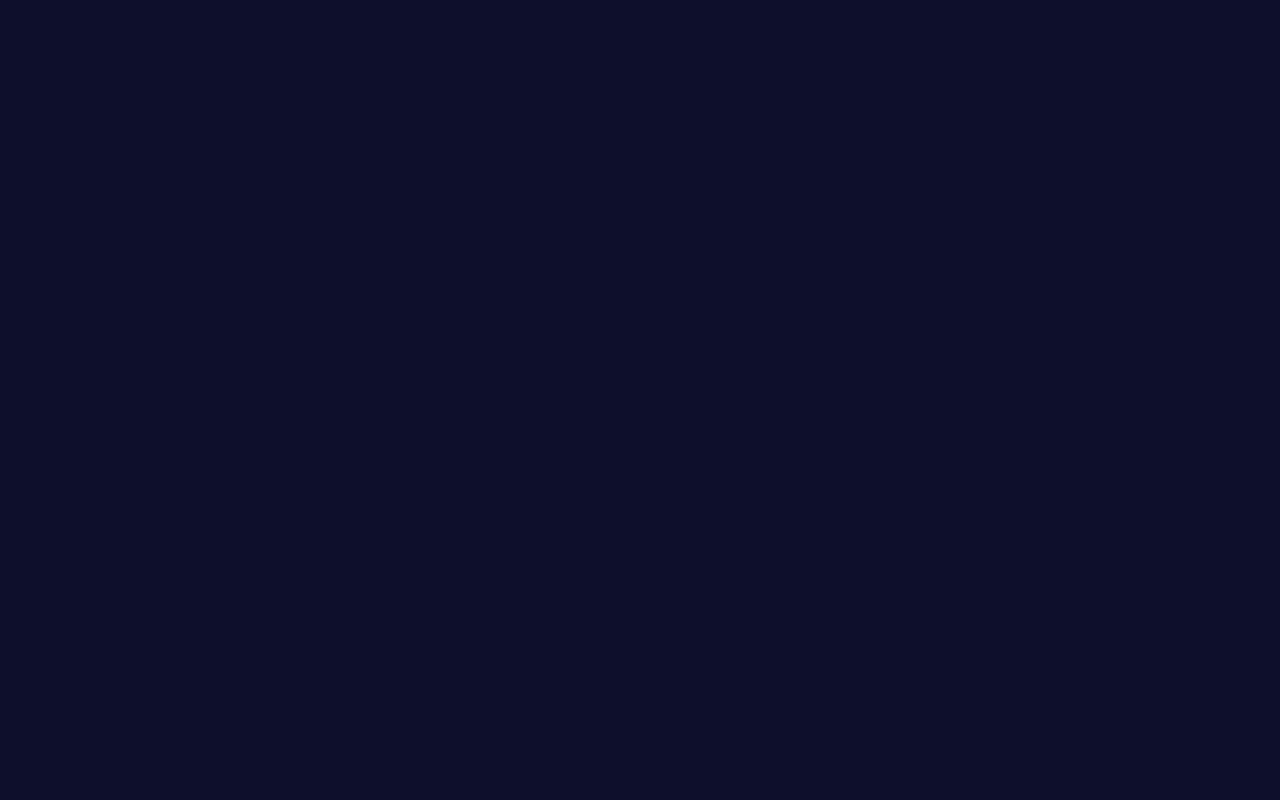
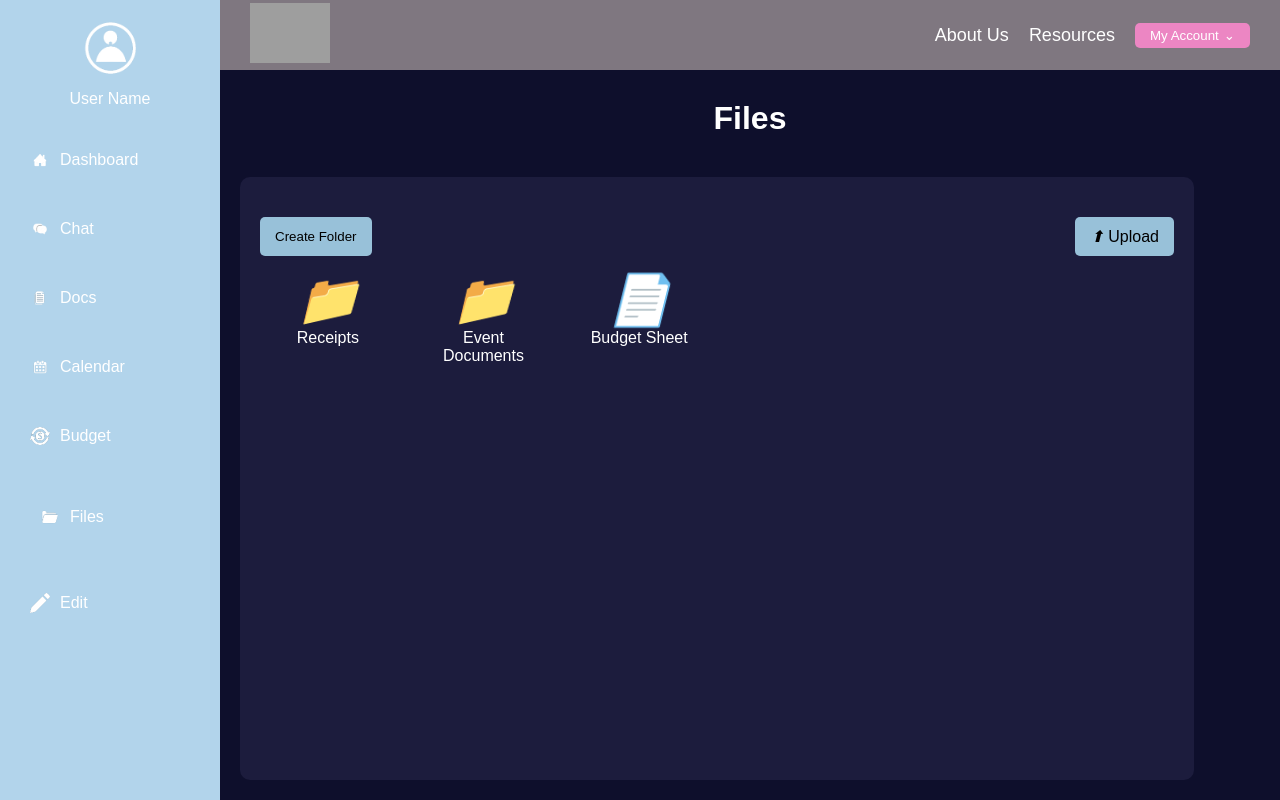
Before and after one commit to Vivian-Nguyen-08/git-assignment, a React (Create React App) app in the folder frontend/: page /files in a window 1280 px wide. Before the commit this address had no page. Built offline with nearby package versions, Linux system fonts and the light colour scheme; grey boxes are pictures that could not be loaded.

Commit message:
create folder and upload function workinf for file page

```diff
--- a/frontend/src/App.js
+++ b/frontend/src/App.js
@@ -4,6 +4,7 @@ import "./App.css";
 import globeLogo from "./assets/globe.png";
 import Login from "./pages/Login";
 import Signup from "./pages/Signup";
+import Files from "./pages/Files";
 import Dashboard from "./pages/Dashboard";
 import Settings from "./pages/Settings";
 import EventPage from "./pages/EventPage";
@@ -53,6 +54,7 @@ function App() {
           <Route path="/signup" element={<Signup />} />
           <Route path="/dashboard" element={<Dashboard />} />
           <Route path="/settings" element={<Settings />} />
+          <Route path="/files" element={<Files />} />
           <Route path="/favorites" element={<Favorites />} />
           <Route path="/event/:id" element={<EventPage />} />
         </Routes>
--- a/frontend/src/pages/EventPage.js
+++ b/frontend/src/pages/EventPage.js
@@ -55,8 +55,10 @@ const EventPage = () => {
             <span>Budget</span>
           </div>
           <div className="sidebar-link">
-            <img src={file_Icon} alt="files" className="sidebar-img" />
-            <span>Files</span>
+            <Link to="/Files" className="sidebar-link">
+              <img src={file_Icon} alt="files" className="sidebar-img" />
+              <span>Files</span>
+            </Link>
           </div>
           <div className="sidebar-link">
             <img src={edit_Icon} alt="edit" className="sidebar-img" />
@@ -87,8 +89,12 @@ const EventPage = () => {
         </div>
 
         <div className="event-dates">
-          <p><strong>From:</strong> {fromDate || "N/A"}</p>
-          <p><strong>To:</strong> {toDate || "N/A"}</p>
+          <p>
+            <strong>From:</strong> {fromDate || "N/A"}
+          </p>
+          <p>
+            <strong>To:</strong> {toDate || "N/A"}
+          </p>
         </div>
 
         <div className="event-members">
--- /dev/null
+++ b/frontend/src/pages/Files.css
@@ -0,0 +1,142 @@
+.files-page {
+  display: flex;
+  height: 100vh;
+  font-family: Arial, sans-serif;
+}
+
+/* === SIDEBAR === */
+.files-page .event-sidebar {
+  background-color: #b2d4eb;
+  width: 220px;
+  padding: 20px;
+  display: flex;
+  flex-direction: column;
+  align-items: center;
+}
+
+.files-page .sidebar-user {
+  text-align: center;
+  margin-bottom: 30px;
+}
+
+.files-page .user-icon {
+  width: 60px;
+  height: 60px;
+  border-radius: 50%;
+}
+
+.files-page .sidebar-links {
+  width: 100%;
+}
+
+.files-page .sidebar-link {
+  display: flex;
+  align-items: center;
+  gap: 10px;
+  padding: 12px 10px;
+  margin-bottom: 5px;
+  color: #fff;
+  text-decoration: none;
+  cursor: pointer;
+}
+
+.files-page .sidebar-link:hover {
+  background-color: #cbe4f6;
+  border-radius: 10px;
+}
+
+.files-page .sidebar-link img {
+  width: 20px;
+  height: 20px;
+}
+
+.sidebar-img {
+  width: 52px;
+  height: 52px;
+  object-fit: contain;
+  display: block;
+}
+
+/* Title */
+.files-title {
+  text-align: center;
+  margin: 30px 0 20px;
+  font-size: 32px;
+}
+
+/* FIles container */
+.files-container {
+  background-color: #1c1c3d;
+  border-radius: 10px;
+  padding: 20px;
+  margin: 20px;
+  width: 90%;
+  height: 80vh;
+  overflow-y: auto;
+}
+
+.file-buttons {
+  display: flex;
+  justify-content: space-between;
+  margin-top: 20px;
+}
+
+.create-folder, .upload {
+  background-color: #98C1D9;
+  border: none;
+  color: black;
+  padding: 10px 15px;
+  border-radius: 5px;
+  cursor: pointer;
+
+}
+
+.folder-input {
+  display: flex;
+  align-items: center;
+  gap:10px;
+  margin-bottom: 15px;
+}
+
+.folder-input input {
+  padding: 8px;
+  border: 1px solid #ccc;
+  border-radius: 5px;
+  outline: none;
+}
+
+.folder-input button {
+  background-color: #5a6ee1;
+  color: white;
+  border: none;
+  padding: 8px 12px;
+  border-radius: 5px;
+  cursor: pointer;
+}
+
+.file-grid {
+  /* display: flex;
+  gap: 20px;
+  flex-wrap: wrap; */
+  display: grid;
+  grid-template-columns: repeat(auto-fill, minmax(120px, 1fr));
+  gap: 20px;
+}
+
+.folder,
+.file {
+  display: flex;
+  flex-direction: column;
+  align-items: center;
+  background-color: transparent;
+  padding: 15px;
+  border-radius: 15px;
+  cursor: pointer;
+
+}
+
+.folder-icon,
+.file-icon {
+  font-size: 50px;
+  color: #ff5c5c
+}
--- /dev/null
+++ b/frontend/src/pages/Files.js
@@ -0,0 +1,176 @@
+import React, { useState, useEffect } from "react";
+import { useParams, useLocation, Link } from "react-router-dom";
+import "./Files.css";
+import globeLogo from "../assets/globe.png";
+import profile_Icon from "../assets/profile_Icon.png";
+import home_Icon from "../assets/home_Icon.png";
+import chat_Icon from "../assets/chat_Icon.png";
+import docs_Icon from "../assets/docs_Icon.png";
+import calandar_Icon from "../assets/calandar_Icon.png";
+import budget_Icon from "../assets/budget_Icon.png";
+import file_Icon from "../assets/file_Icon.png";
+import edit_Icon from "../assets/edit_Icon.png";
+
+const Files = () => {
+  const [dropdownOpen, setDropdownOpen] = useState(false);
+  const [sidebarCollapsed, setSidebarCollapsed] = useState(false);
+
+  const toggleSidebar = () => setSidebarCollapsed(!sidebarCollapsed);
+  const toggleDropdown = () => setDropdownOpen(!dropdownOpen);
+
+  // Dummy data
+  const [fileItems, setFileItems] = useState([
+    { type: "folder", name: "Receipts" },
+    { type: "folder", name: "Event Documents" },
+    { type: "file", name: "Budget Sheet" },
+  ]);
+
+  const [newFolderName, setNewFolderName] = useState("");
+  const [showInput, setShowInput] = useState(false);
+
+  const handleCreateFolder = () => {
+    if (newFolderName.trim()) {
+      setFileItems([...fileItems, { type: "folder", name: newFolderName }]);
+      setNewFolderName(""); // Reset input field
+      setShowInput(false); // Hide input field
+    }
+  };
+
+  const handleFileUpload = (event) => {
+    const file = event.target.files[0];
+    if (file) {
+      const fileURL = URL.createObjectURL(file); // Generate URL for the uploaded file
+      setFileItems([
+        ...fileItems,
+        { type: "file", name: file.name, url: fileURL },
+      ]);
+    }
+  };
+
+
+  return (
+    <div className="files-page">
+      {/* Sidebar */}
+      <div className="event-sidebar">
+        <div className="sidebar-user">
+          <img src={profile_Icon} alt="User" className="user-icon" />
+          <p>User Name</p>
+        </div>
+
+        <div className="sidebar-links">
+          <Link to="/dashboard" className="sidebar-link">
+            <img src={home_Icon} alt="home" className="sidebar-img" />
+            <span>Dashboard</span>
+          </Link>
+          <div className="sidebar-link">
+            <img src={chat_Icon} alt="chat" className="sidebar-img" />
+            <span>Chat</span>
+          </div>
+          <div className="sidebar-link">
+            <img src={docs_Icon} alt="docs" className="sidebar-img" />
+            <span>Docs</span>
+          </div>
+          <div className="sidebar-link">
+            <img src={calandar_Icon} alt="calendar" className="sidebar-img" />
+            <span>Calendar</span>
+          </div>
+          <div className="sidebar-link">
+            <img src={budget_Icon} alt="budget" className="sidebar-img" />
+            <span>Budget</span>
+          </div>
+          <div className="sidebar-link">
+            <Link to="/Files" className="sidebar-link">
+              <img src={file_Icon} alt="files" className="sidebar-img" />
+              <span>Files</span>
+            </Link>
+          </div>
+          <div className="sidebar-link">
+            <img src={edit_Icon} alt="edit" className="sidebar-img" />
+            <span>Edit</span>
+          </div>
+        </div>
+      </div>
+
+      {/*Header section */}
+      <div className="main-panel">
+        <div className="top-nav">
+          <Link to="/">
+            <img src={globeLogo} alt="Planora Logo" className="nav-logo" />
+          </Link>
+          <div className="nav-links">
+            <Link to="/about">About Us</Link>
+            <Link to="/resources">Resources</Link>
+            <div className="account-wrapper" onClick={toggleDropdown}>
+              <button className="account-btn">
+                <span>My Account</span> ⌄
+              </button>
+              {dropdownOpen && (
+                <div className="account-dropdown">
+                  <Link to="/profile">Profile</Link>
+                  <Link to="/Settings">Settings</Link>
+                  <Link to="/login">Logout</Link>
+                </div>
+              )}
+            </div>
+          </div>
+        </div>
+
+        {/* Files container portion  */}
+        <h1 className="files-title">Files</h1>
+
+        <div className="files-container">
+          <div className="file-buttons">
+            <button
+              className="create-folder"
+              onClick={() => setShowInput(true)}
+            >
+              Create Folder
+            </button>
+            <label className="upload">
+              <i className="upload-icon">⬆</i> Upload
+              <input
+                type="file"
+                onChange={handleFileUpload}
+                style={{ display: "none" }}
+              />
+            </label>
+          </div>
+          {showInput && (
+            <div className="folder-input">
+              <input
+                type="text"
+                placeholder="Enter folder name."
+                value={newFolderName}
+                onChange={(e) => setNewFolderName(e.target.value)}
+              />
+              <button onClick={handleCreateFolder}>Create</button>
+            </div>
+          )}
+          <div className="file-grid">
+            {fileItems.map((item, index) => (
+              <div key={index} className={item.type}>
+                <i
+                  className={
+                    item.type === "folder" ? "folder-icon" : "file-icon"
+                  }
+                >
+                  {item.type === "folder" ? "📁" : "📄"}
+                </i>
+                {item.type === "file" ? (
+                  <a href={item.url} target="_blank" rel="noopener noreferrer">
+                    {item.name}
+                  </a>
+                ) : (
+                  <span>{item.name}</span>
+                )}
+
+              </div>
+            ))}
+          </div>
+        </div>
+      </div>
+    </div>
+  );
+};
+
+export default Files;
--- a/frontend/src/pages/Settings.js
+++ b/frontend/src/pages/Settings.js
@@ -1,6 +1,6 @@
 import React, { useState, useEffect } from "react";
 import "./Settings.css";
-import { Link } from "react-router-dom";
+import { Link, useNavigate } from "react-router-dom";
 import globeLogo from "../assets/globe.png";
 import bookmark_Icon from "../assets/bookmark_Icon.png";
 import settings_Icon from "../assets/settings_Icon.png";
@@ -28,11 +28,12 @@ const Settings = () => {
 
   const toggleSidebar = () => setSidebarCollapsed(!sidebarCollapsed);
   const toggleDropdown = () => setDropdownOpen(!dropdownOpen);
+  const navigate = useNavigate();
 
   useEffect(() => {
     // Load saved values from localStorage
-    const storedFirstName = localStorage.getItem("firstName") || "";
-    const storedLastName = localStorage.getItem("lastName") || "";
+    const storedFirstName = localStorage.getItem("firstName") || "User";
+    const storedLastName = localStorage.getItem("lastName") || "Name";
     setFirstName(storedFirstName);
     setLastName(storedLastName);
 
@@ -103,7 +104,11 @@ useEffect(() => {
         </button>
         <div className="sidebar-user">
           <img src={profile_Icon} alt="User" className="user-icon" />
-          {!sidebarCollapsed && <p>{firstName} {lastName}</p>}
+          {!sidebarCollapsed && (
+            <p>
+              {firstName} {lastName}
+            </p>
+          )}
         </div>
         <div className="sidebar-links">
           <Link to="/Settings" className="sidebar-link">
@@ -257,7 +262,9 @@ useEffect(() => {
 
         {/* Account buttons */}
         <div className="settings-buttons">
-          <button className="sign-out">Sign Out</button>
+          <button className="sign-out" onClick={() => navigate("/login")}>
+            Sign Out
+          </button>
           <button className="delete-account">Delete Account</button>
         </div>
       </div>
```
Also changed, not shown: frontend/src/pages/Dashboard.js (+22 -6 lines).
